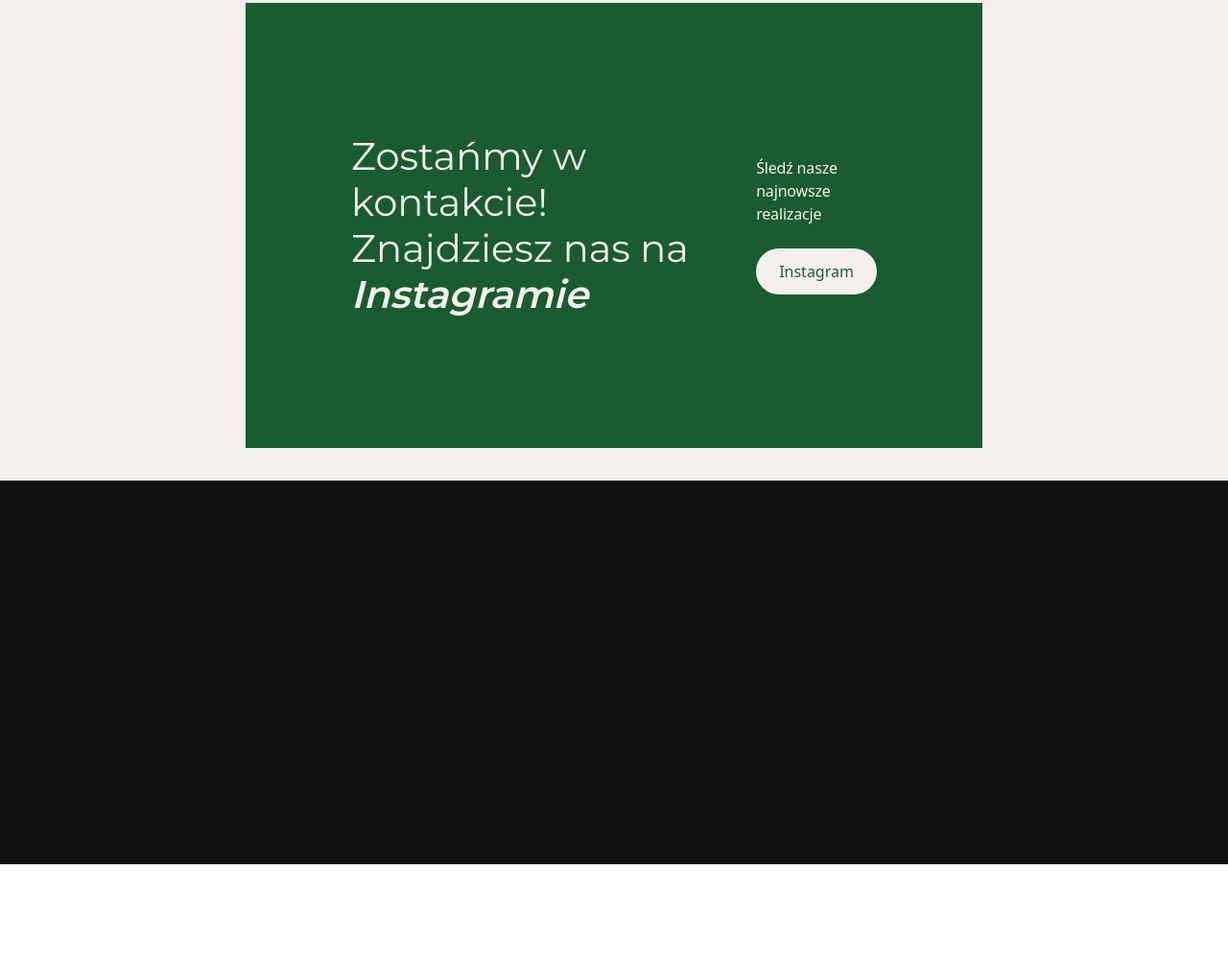
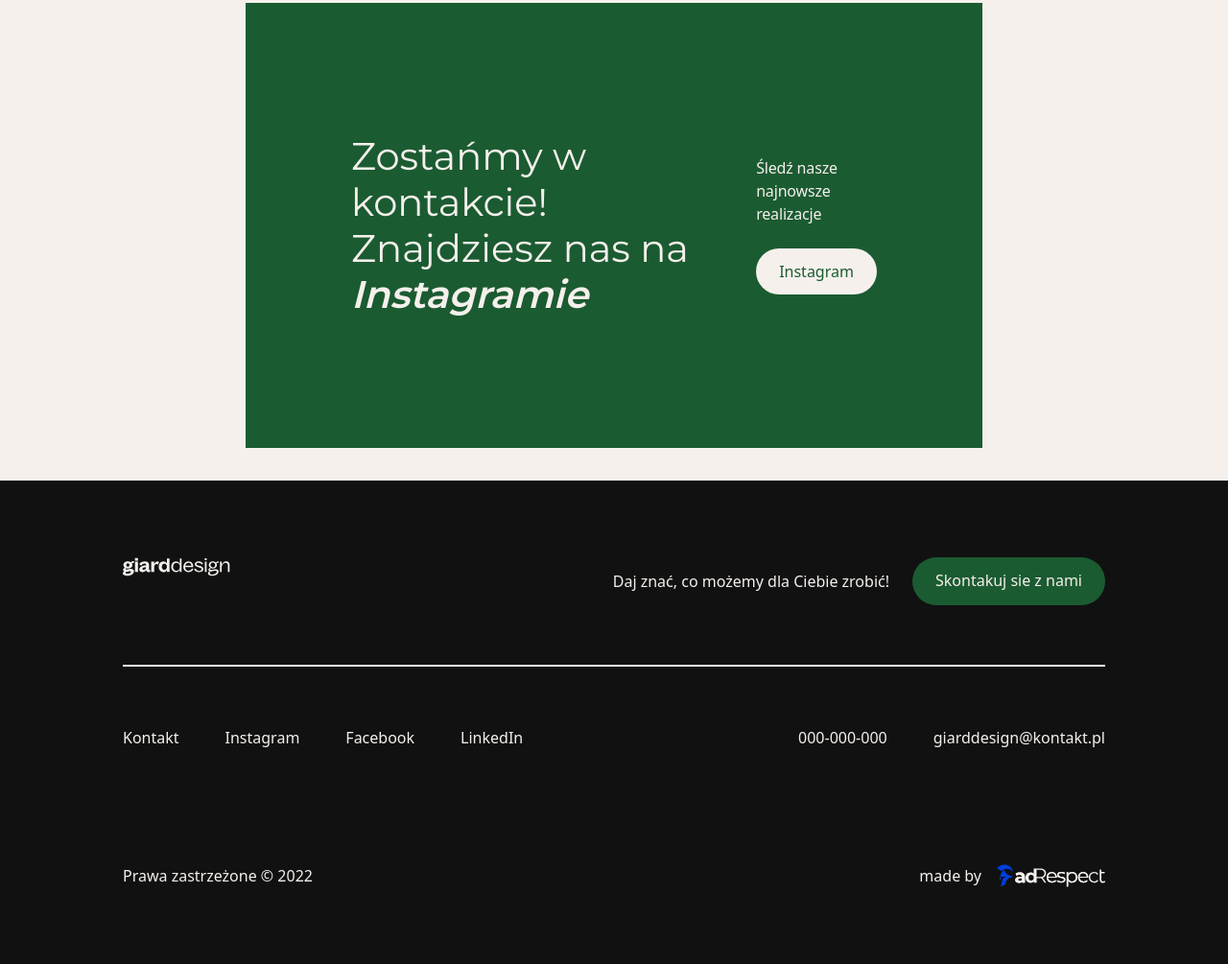
Before and after one commit to Novacci/respect-page, a website: page index.html in a window 1280 px wide. Shown: the part 2436-3441 px from the top of the page at 96% size. Before the commit the page ends 3337 px from the top, so only its background shows below. Drawn offline with Linux system fonts and the light colour scheme.

Commit message:
Added and styled footer with 2 new icons/svgies added to project

```diff
--- a/index.html
+++ b/index.html
@@ -265,7 +265,50 @@
           </div>
         </div>
       </section>
-      <section class="w-full h-1/2 bg-[#111]"></section>
+      <footer class="w-full bg-[#111] flex justify-center">
+        <div class="w-4/5 h-4/5">
+          <div class="flex gap-10 pb-[3.88rem] justify-between pt-20">
+            <img
+              class="w-28 h-5"
+              src="./public/images/giarddesignWhite.svg"
+              alt="Logo"
+            />
+            <div class="flex items-center gap-6">
+              <span class="text-[#F5F0EC]"
+                >Daj znać, co możemy dla Ciebie zrobić!</span
+              >
+              <button
+                class="text-[#F5F0EC] rounded-[12.5rem] bg-[#1B5B31] pt-3 pb-3.5 px-6"
+              >
+                Skontakuj sie z nami
+              </button>
+            </div>
+          </div>
+          <div class="w-full border border-[#F5F0EC] mb-[3.88rem]"></div>
+          <div class="text-[#F5F0EC] flex justify-between pb-[7.5rem]">
+            <ul class="flex gap-12">
+              <li><a href="#">Kontakt</a></li>
+              <li><a href="#">Instagram</a></li>
+              <li><a href="#">Facebook</a></li>
+              <li><a href="#">LinkedIn</a></li>
+            </ul>
+            <div class="flex gap-12">
+              <span>000-000-000</span>
+              <span>giarddesign@kontakt.pl</span>
+            </div>
+          </div>
+          <div class="text-[#F5F0EC] justify-between flex pb-20">
+            <span>Prawa zastrzeżone © 2022</span>
+            <div class="flex gap-4">
+              <span>made by </span>
+              <img
+                src="./public/images/logoAdRespect.svg"
+                alt="Footer adRespect Logo"
+              />
+            </div>
+          </div>
+        </div>
+      </footer>
     </main>
   </body>
 </html>
```
Also changed, not shown: public/images/giarddesignWhite.svg (added), public/images/logoAdRespect.svg (added), style.css.
